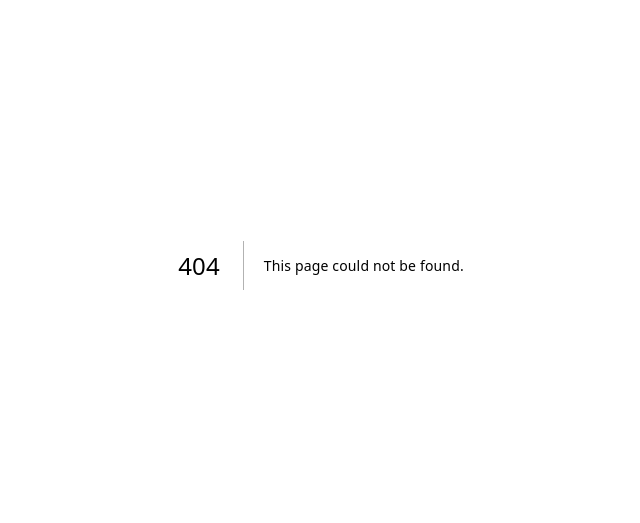
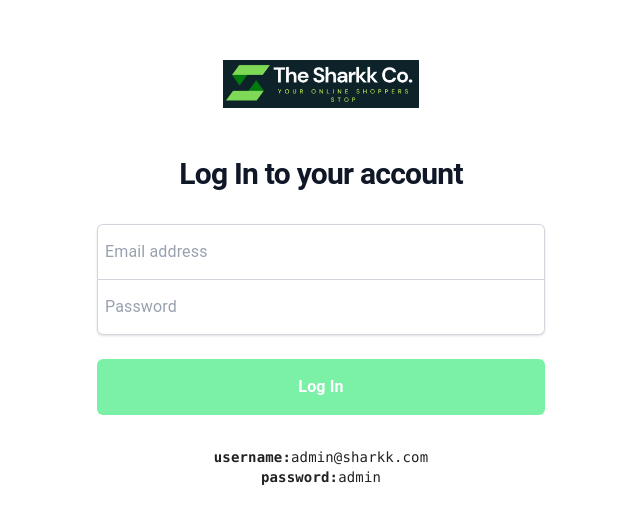
Before and after one commit to ashdephoenix123/next-ecomm-product-management, a Next.js app: page /login in a window 1280 px wide. Before the commit this address had no page. Shown: the part 135-658 px from the top of the page, without its empty margins (319-959 px from the left). Built offline with nearby package versions, Linux system fonts and the light colour scheme.

Commit message:
login page added in product management site

```diff
--- /dev/null
+++ b/src/pages/login.js
@@ -0,0 +1,126 @@
+import { Box, Typography } from "@mui/material";
+import Image from "next/image";
+import { useRouter } from "next/router";
+import { useEffect, useState } from "react";
+import toast from "react-hot-toast";
+
+const Login = () => {
+  const router = useRouter();
+  const [user, setUser] = useState({
+    email: "",
+    password: "",
+  });
+
+  const updateUser = (e) => {
+    const { name, value } = e.target;
+    setUser((prev) => {
+      return {
+        ...prev,
+        [name]: value,
+      };
+    });
+  };
+
+  const submitUser = async (e) => {
+    e.preventDefault();
+    try {
+      const res = await fetch(process.env.NEXT_PUBLIC_API_URL + `/adminlogin`, {
+        method: "POST",
+        headers: {
+          "Content-Type": "application/json",
+        },
+        body: JSON.stringify(user),
+      });
+      const data = await res.json();
+      if (res.status !== 200) throw new Error(data.error);
+      setUser({
+        email: "",
+        password: "",
+      });
+      router.push("/");
+    } catch (error) {
+      console.log(1, error);
+      toast.error(error.message);
+    }
+  };
+
+  return (
+    <>
+      <div className="flex min-h-screen items-center justify-center  px-4 py-16 sm:px-6 lg:px-8 my-2">
+        <div className="w-full max-w-md space-y-8">
+          <div>
+            <Image
+              width={320}
+              height={80}
+              className="mx-auto h-12 w-auto"
+              src="/5.png"
+              alt="Your Company"
+            />
+            <h2 className="mt-12 text-center text-3xl font-bold tracking-tight text-gray-900">
+              Log In to your account
+            </h2>
+          </div>
+          <form className="mt-8 space-y-6" onSubmit={submitUser} method="POST">
+            <div className="-space-y-px rounded-md shadow-sm">
+              <div>
+                <label htmlFor="email" className="sr-only">
+                  Email address
+                </label>
+                <input
+                  id="email"
+                  value={user.email}
+                  onChange={updateUser}
+                  name="email"
+                  type="email"
+                  autoComplete="email"
+                  required
+                  className="focus:outline-none relative block w-full rounded-t-md border-0 py-4 px-2 ring-1 ring-inset ring-gray-300 placeholder:text-gray-400 focus:z-10 focus:ring-2 focus:ring-inset focus:ring-green-600 sm:text-md sm:leading-6"
+                  placeholder="Email address"
+                />
+              </div>
+              <div>
+                <label htmlFor="password" className="sr-only">
+                  Password
+                </label>
+                <input
+                  id="password"
+                  value={user.password}
+                  onChange={updateUser}
+                  name="password"
+                  type="password"
+                  autoComplete="current-password"
+                  required
+                  className="focus:outline-none relative block w-full rounded-b-md border-0 py-4 px-2 ring-1 ring-inset ring-gray-300 placeholder:text-gray-400 focus:z-10 focus:ring-2 focus:ring-inset focus:ring-green-600 sm:text-md sm:leading-6"
+                  placeholder="Password"
+                />
+              </div>
+            </div>
+
+            <div>
+              <button
+                disabled={!user.email || !user.password}
+                type="submit"
+                className="mt-2 group relative flex w-full disabled:cursor-not-allowed justify-center rounded-md bg-green-600 py-4 px-2  text-md font-semibold text-white hover:bg-green-500 focus-visible:outline focus-visible:outline-2 focus-visible:outline-offset-2 focus-visible:outline-green-600 disabled:bg-green-300"
+              >
+                Log In
+              </button>
+            </div>
+          </form>
+
+          <div className="text-center text-sm">
+            <p>
+              <span className="font-mono font-bold">username:</span>
+              <span className="font-mono">admin@sharkk.com</span>
+            </p>
+            <p>
+              <span className="font-mono font-bold">password:</span>
+              <span className="font-mono">admin</span>
+            </p>
+          </div>
+        </div>
+      </div>
+    </>
+  );
+};
+
+export default Login;
```
